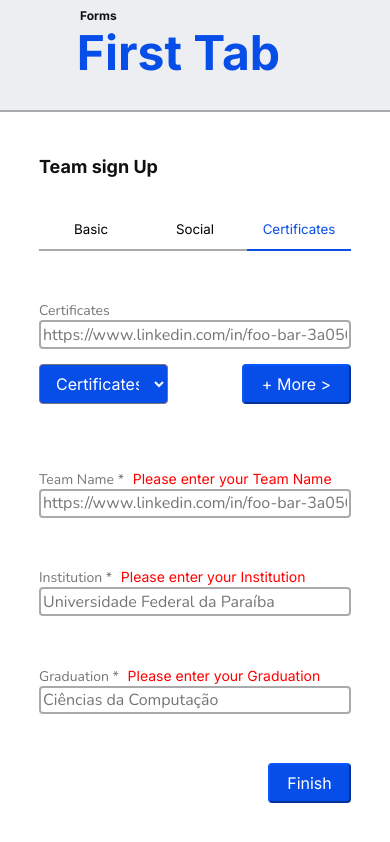
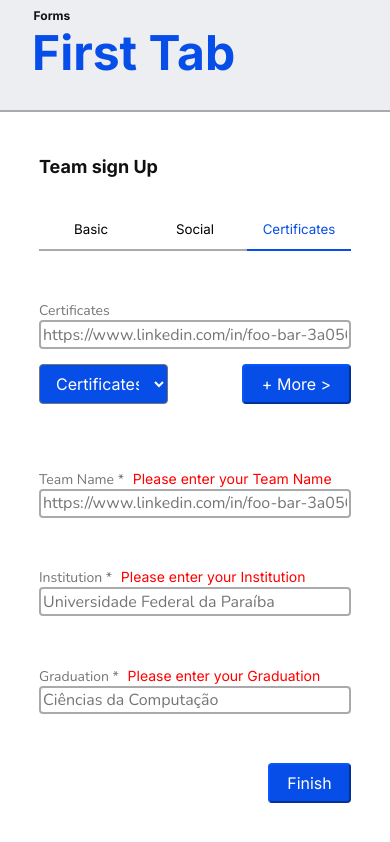
Before and after one commit to LeonardoLuisKlein/desafioCompass_SquadGreen, a Vue app: page /#/formThird in a window 390 px wide. Built offline with nearby package versions, Linux system fonts and the light colour scheme.

Commit message:
Style: Header responsivity

```diff
--- a/src/components/experience-fragments/Header/Header.scss
+++ b/src/components/experience-fragments/Header/Header.scss
@@ -12,3 +12,16 @@
         }
     }
 }
+
+@media (max-width: 768px) {
+    #divHeader{
+    .sectionTitle{
+        .smallTitle{
+            margin: 1em 4.2em 0em;
+        }
+        .blueTitle{
+            margin: 0em 1em 0em;
+        }
+    }
+}
+}
```
